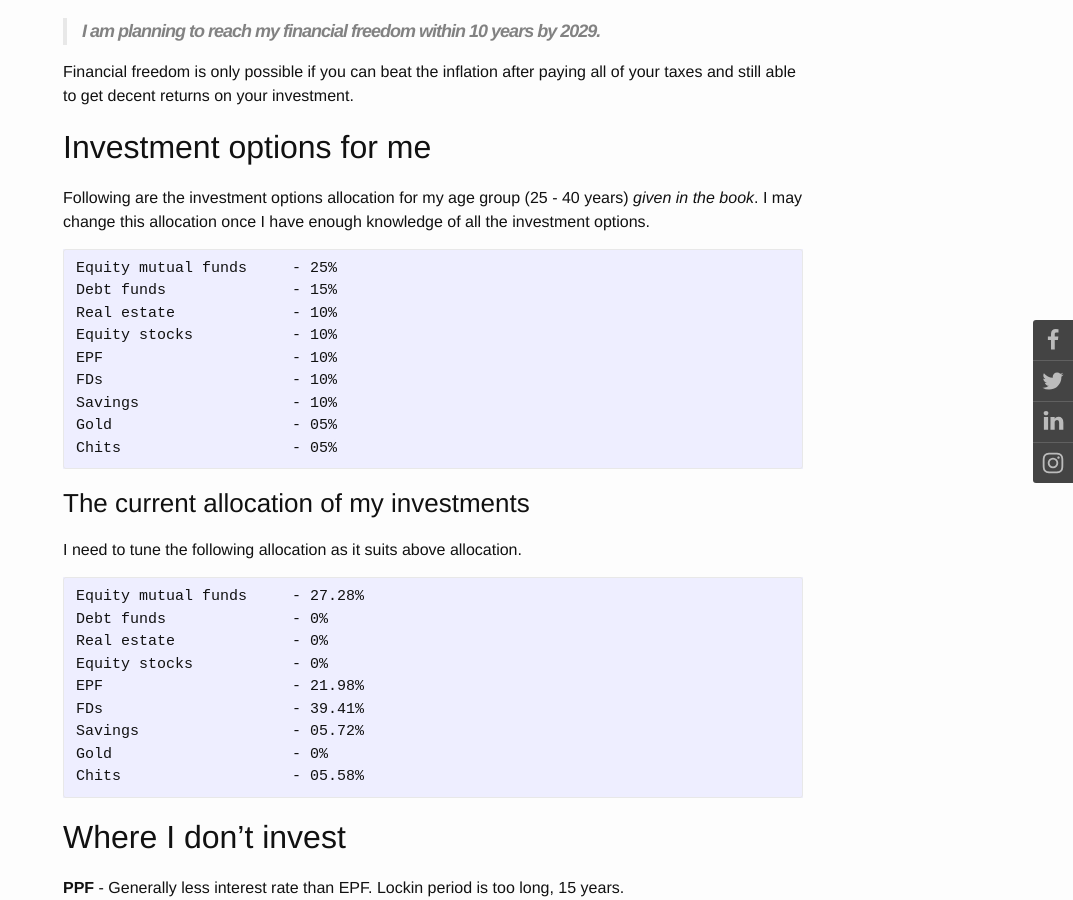
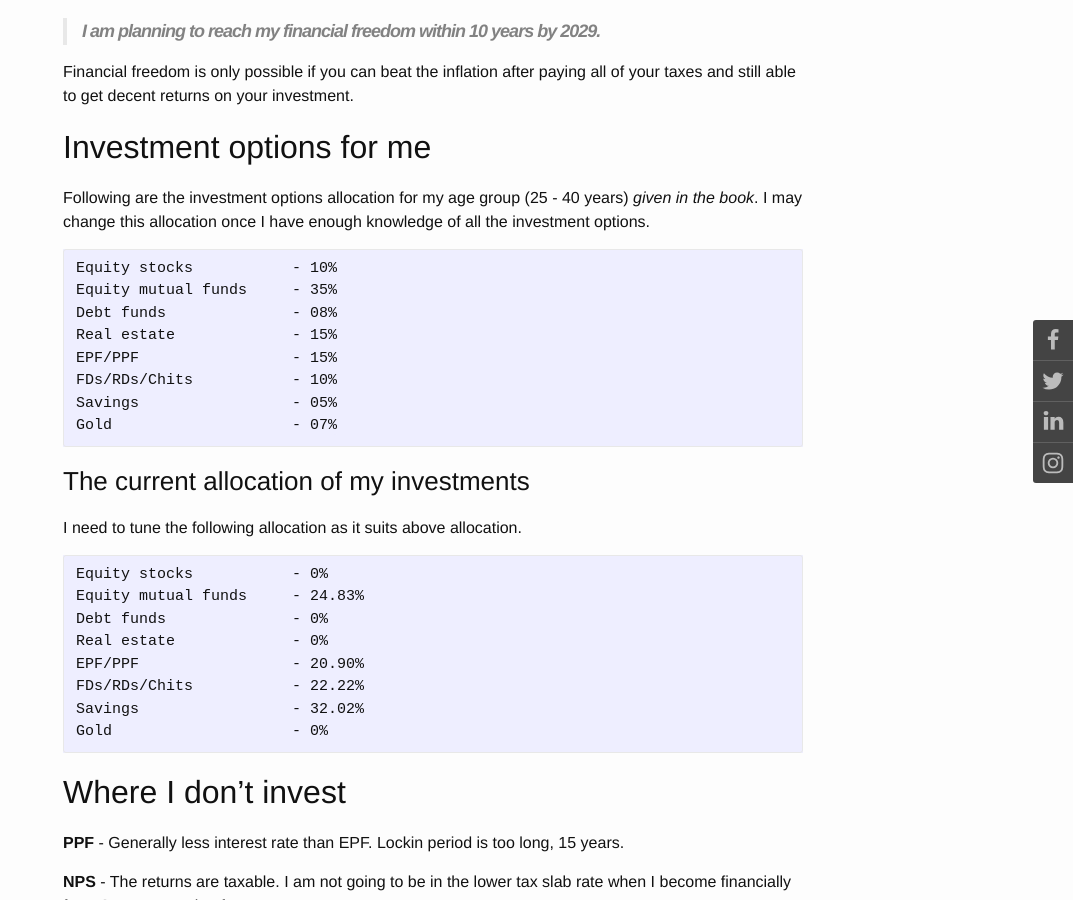
Before and after one commit to itsnayabsd/website, a Jekyll site: the page built from _posts/financial/2019-09-30-financial-freedom.md, in a window 1280 px wide and 900 px high, scrolled down 1030 px. Shown: the whole window, without its empty margins (207-1280 px from the left). Built offline with Jekyll 4.4.1, drawn with Linux system fonts in a browser that asks for light colours; comment, search, counter and statistics services are not loaded.

Commit message:
Modified asset allocation

````diff
--- a/_posts/financial/2019-09-30-financial-freedom.md
+++ b/_posts/financial/2019-09-30-financial-freedom.md
@@ -35,29 +35,27 @@ Financial freedom is only possible if you can beat the inflation after paying al
 
 Following are the investment options allocation for my age group (25 - 40 years) *given in the book*. I may change this allocation once I have enough knowledge of all the investment options.
 ```
-Equity mutual funds	- 25%
-Debt funds		- 15%
-Real estate		- 10%
 Equity stocks		- 10%
-EPF			- 10%
-FDs			- 10%
-Savings			- 10%
-Gold			- 05%
-Chits			- 05%
+Equity mutual funds	- 35%
+Debt funds		- 08%
+Real estate		- 15%
+EPF/PPF			- 15%
+FDs/RDs/Chits		- 10%
+Savings			- 05%
+Gold			- 07%
 ```
 
 ### The current allocation of my investments
 I need to tune the following allocation as it suits above allocation.
 ```
-Equity mutual funds	- 27.28%
+Equity stocks		- 0%
+Equity mutual funds	- 24.83%
 Debt funds		- 0%
 Real estate		- 0%
-Equity stocks		- 0%
-EPF			- 21.98%
-FDs			- 39.41%
-Savings			- 05.72%
+EPF/PPF			- 20.90%
+FDs/RDs/Chits		- 22.22%
+Savings			- 32.02%
 Gold			- 0%
-Chits			- 05.58%
 ```
 
 ## Where I don't invest
````
